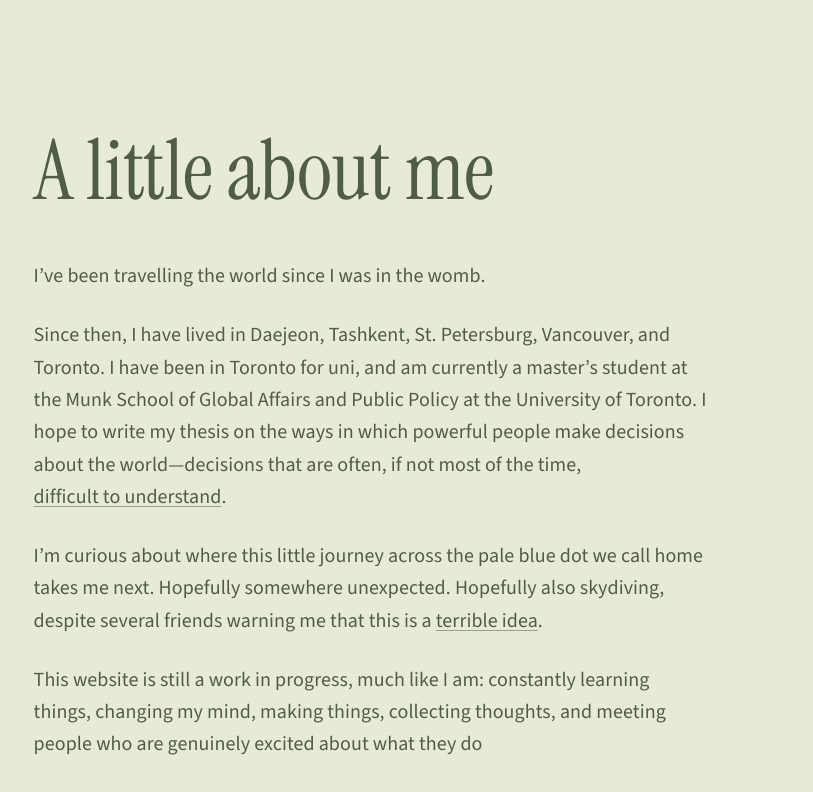
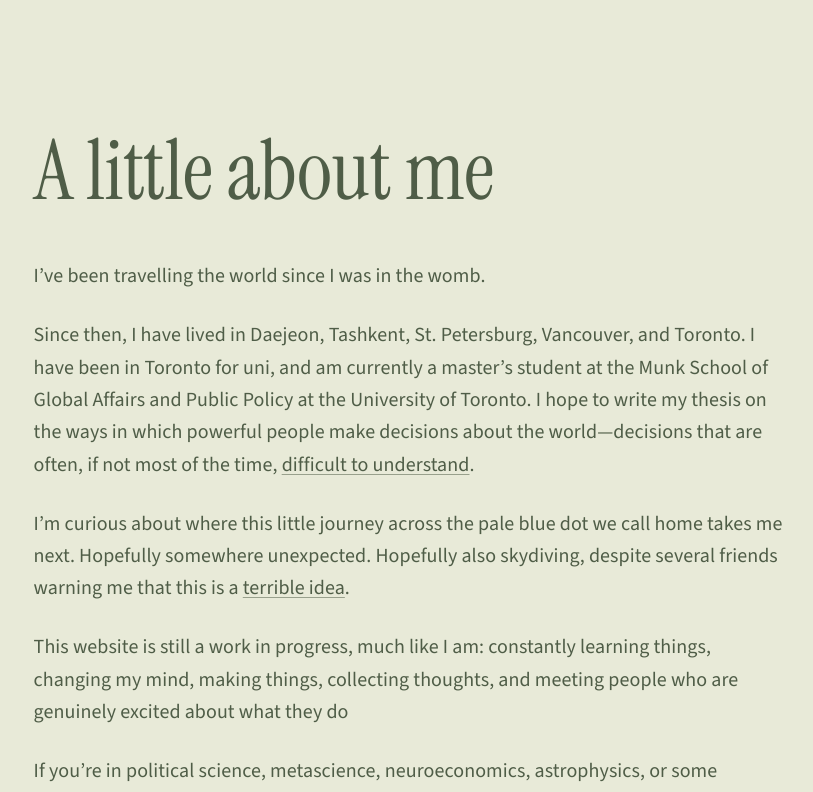
Before and after one commit to saykig/sarakim23, a Next.js app: page /about in a window 1280 px wide. Shown: the top 792 px of the page, without its empty margins (24-837 px from the left). Built offline with nearby package versions, Linux system fonts and the light colour scheme.

Commit message:
Widen About reading column

```diff
--- a/app/global.css
+++ b/app/global.css
@@ -901,7 +901,7 @@ body:has(.about-page) ::selection {
 }
 
 .about-page .about-copy {
-  max-width: 68ch;
+  max-width: 76ch;
   padding-block: 0;
 }
 
```
